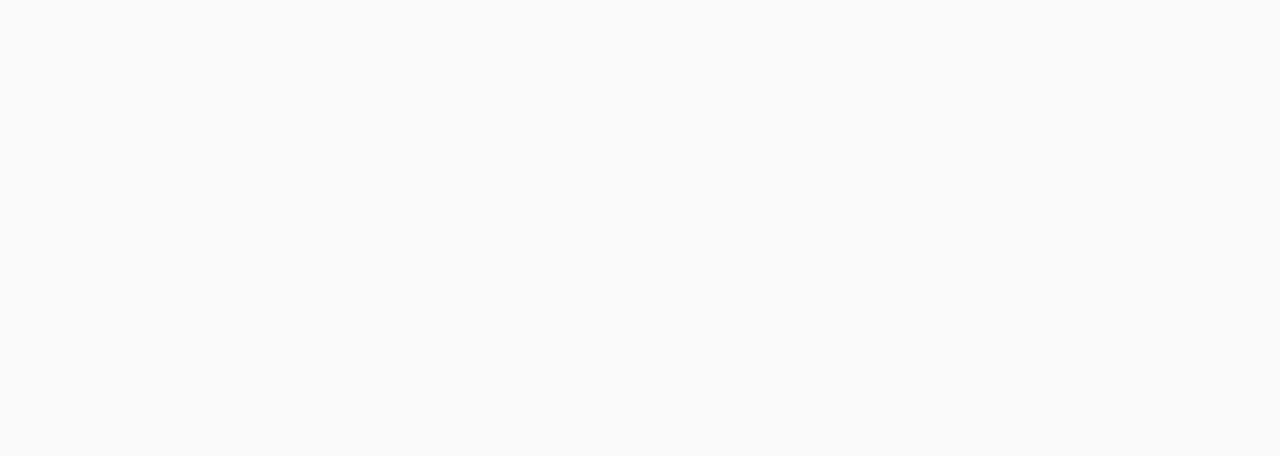
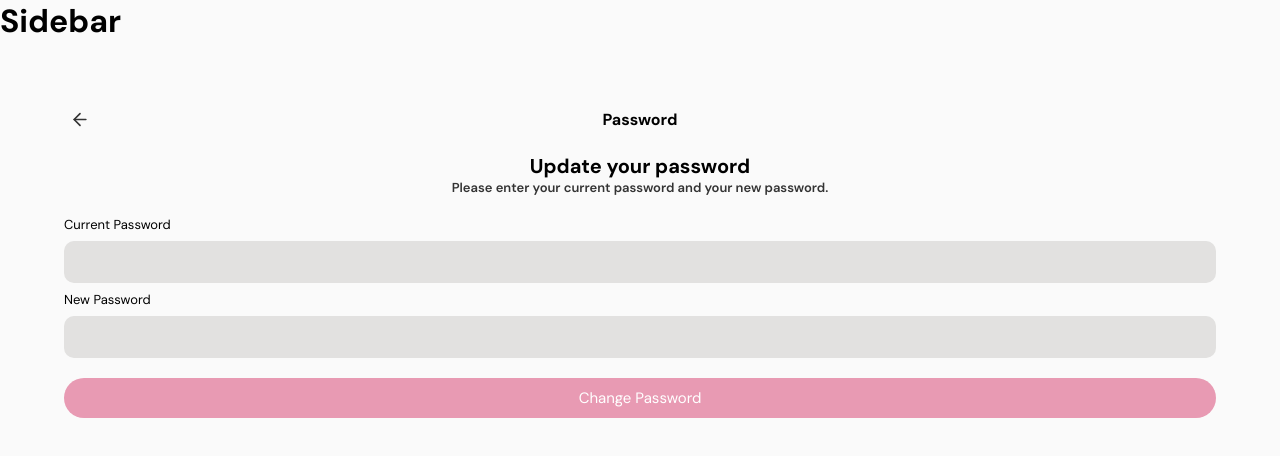
Before and after one commit to mirelalexy/blossom, a React (Vite) app in the folder frontend/: page /settings/account/password in a window 1280 px wide. Before the commit this address had no page. Shown: the top 456 px of the page. Built offline with nearby package versions, Linux system fonts and the light colour scheme.

Commit message:
feat(settings): add Password page

```diff
--- a/frontend/src/App.jsx
+++ b/frontend/src/App.jsx
@@ -24,6 +24,7 @@ import { UserProvider } from "./store/UserStore"
 import Account from "./pages/settings/account/Account"
 import DisplayName from "./pages/settings/account/DisplayName"
 import Email from "./pages/settings/account/Email"
+import Password from "./pages/settings/account/Password"
 
 function App() {
   return (
@@ -170,6 +171,14 @@ function App() {
                       </AppLayout>
                     }
                   />
+                  <Route
+                    path="/settings/account/password"
+                    element={
+                      <AppLayout>
+                        <Password />
+                      </AppLayout>
+                    }
+                  />
                   <Route path="login" element={<Login />} />
                 </Routes>
               </BrowserRouter>
--- a/frontend/src/pages/settings/account/Account.jsx
+++ b/frontend/src/pages/settings/account/Account.jsx
@@ -35,6 +35,7 @@ function Account() {
                 <SettingsCard>
                     <SettingsItem
                         label="Password"
+                        onClick={() => navigate("/settings/account/password")}
                     />
                 </SettingsCard>
             </Section>
--- /dev/null
+++ b/frontend/src/pages/settings/account/Password.jsx
@@ -0,0 +1,60 @@
+import { useNavigate } from "react-router-dom"
+import { useState } from "react"
+
+import PageHeader from "../../../components/ui/PageHeader"
+import Input from "../../../components/forms/Input"
+import Button from "../../../components/ui/Button"
+import PageIntro from "../../../components/ui/PageIntro"
+import Section from "../../../components/ui/Section"
+
+function Password() {
+    const navigate = useNavigate()
+
+    const [currentPassword, setCurrentPassword] = useState("")
+    const [newPassword, setNewPassword] = useState("")
+
+    function handleSave() {
+        if (!currentPassword || !newPassword) return
+        if (newPassword.length < 6) return
+
+        navigate(-1)
+    }
+
+    return (
+        <div className="settings-content">
+            <PageHeader title="Password" />
+
+            <PageIntro
+                title="Update your password"
+                text="Please enter your current password and your new password."
+            />
+
+            <Section>
+                <Input
+                    label="Current Password"
+                    type="password"
+                    value={currentPassword}
+                    onChange={(e) => setCurrentPassword(e.target.value)}
+                    required
+                />
+
+                <Input
+                    label="New Password"
+                    type="password"
+                    value={newPassword}
+                    minLength={6}
+                    onChange={(e) => setNewPassword(e.target.value)}
+                    required
+                />
+            </Section>
+
+            <Button
+                onClick={handleSave}
+            >
+                Change Password
+            </Button>
+        </div>
+    )
+}
+
+export default Password
--- a/frontend/src/styles/pages/AddTransaction.css
+++ b/frontend/src/styles/pages/AddTransaction.css
@@ -79,7 +79,7 @@ input[type="date"] {
     appearance: none;
 }
 
-input[type="text"], input[type="number"], input[type="email"] {
+input[type="text"], input[type="number"], input[type="email"], input[type="password"] {
     width: 100%;
     padding: 13px 12px;
     box-sizing: border-box;
```
